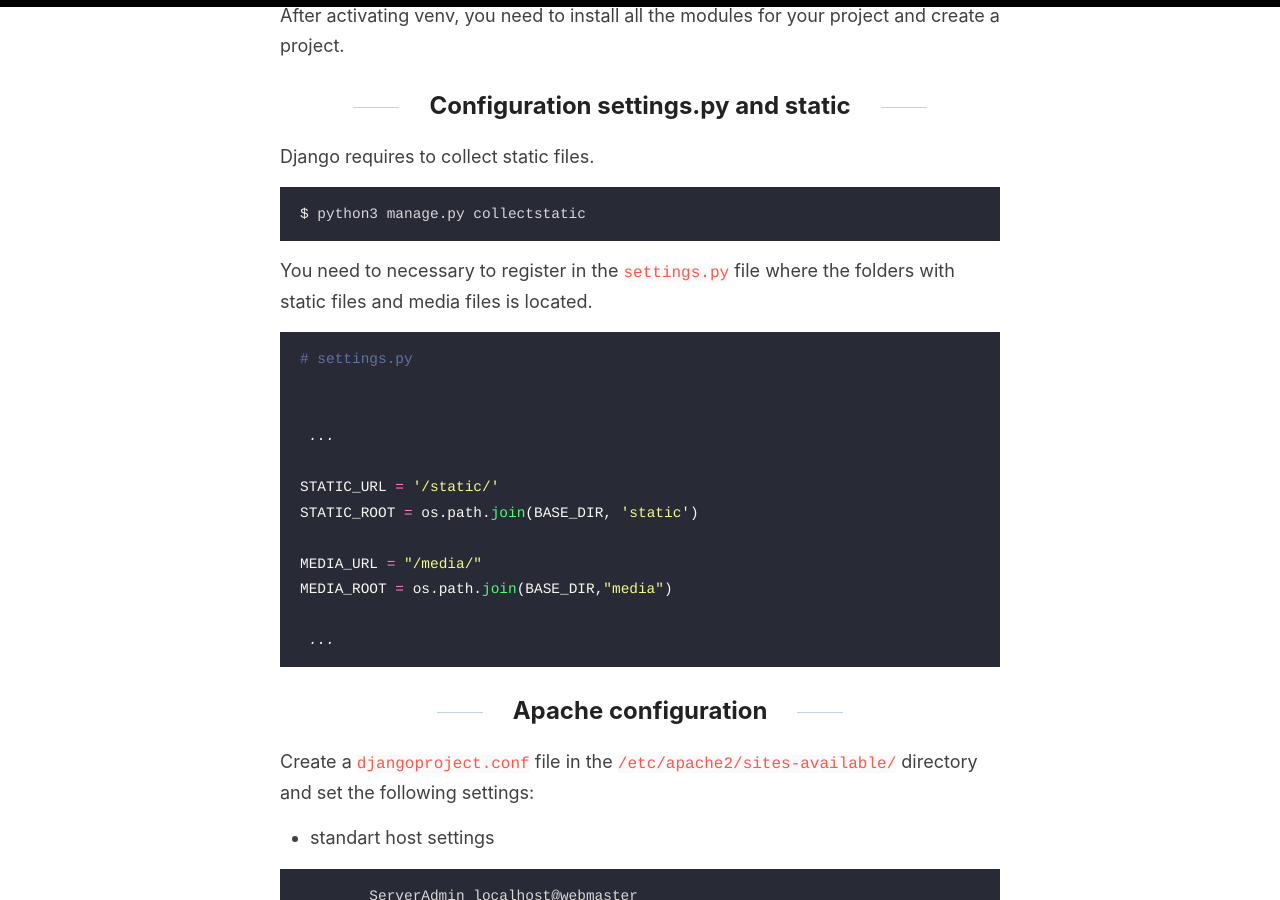
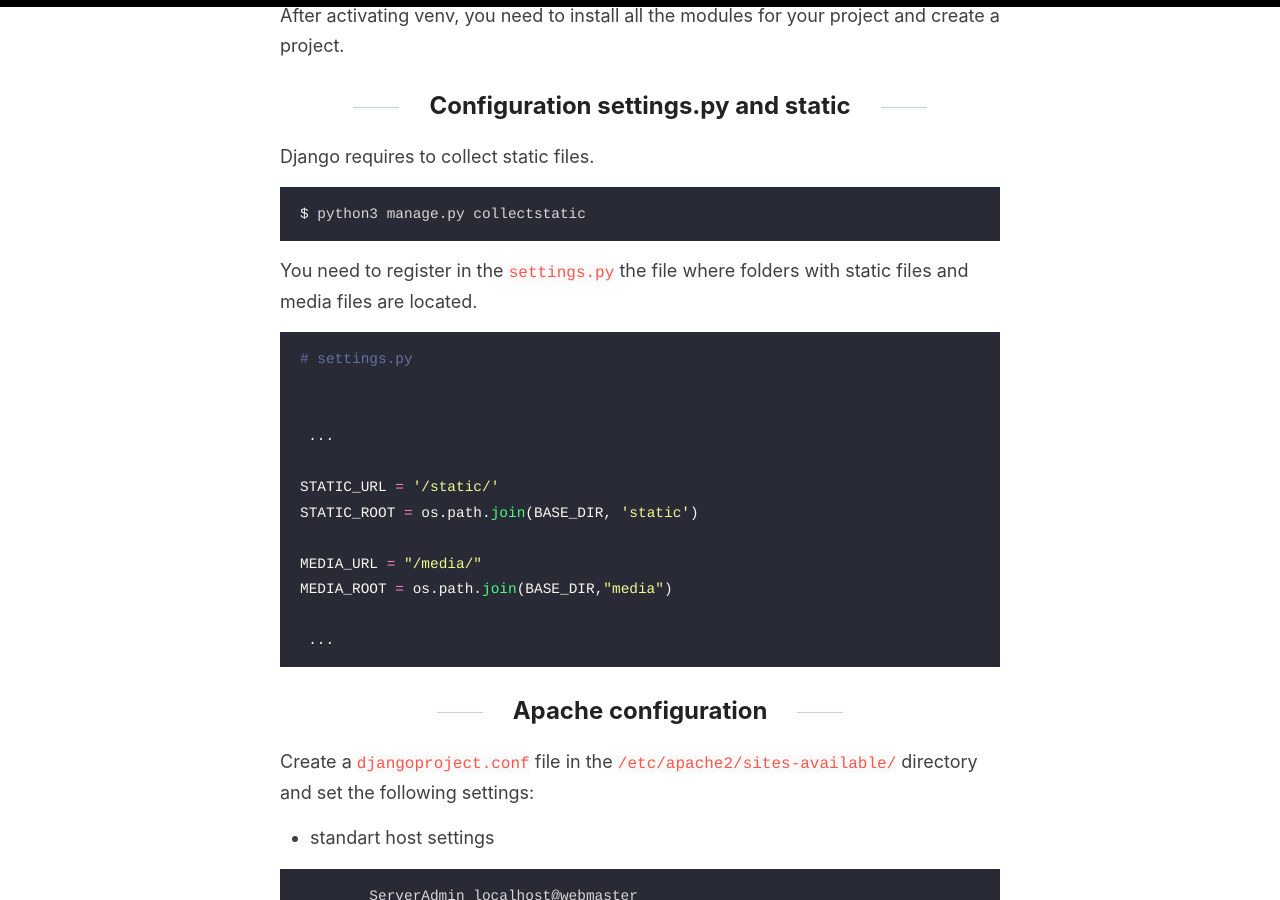
Before and after one commit to XAP-Software/XAP-Software.github.io, a Jekyll site: the page built from _posts/2022-05-12-django_apache_deploy.md, in a window 1280 px wide and 900 px high, scrolled down 1093 px. Built offline with Jekyll 4.4.1, drawn with Linux system fonts in a browser that asks for light colours.

Commit message:
Update _posts/2022-05-12-django_apache_deploy.md
Co-authored-by: Vasiliy <vslow@me.com>

````diff
--- a/_posts/2022-05-12-django_apache_deploy.md
+++ b/_posts/2022-05-12-django_apache_deploy.md
@@ -46,7 +46,7 @@ Django requires to collect static files.
 $ python3 manage.py collectstatic
 ```
 
-You need to necessary to register in the `settings.py` file where the folders with static files and media files is located.
+You need to register in the `settings.py` the file where folders with static files and media files are located.
 
 ```python
 # settings.py
````
